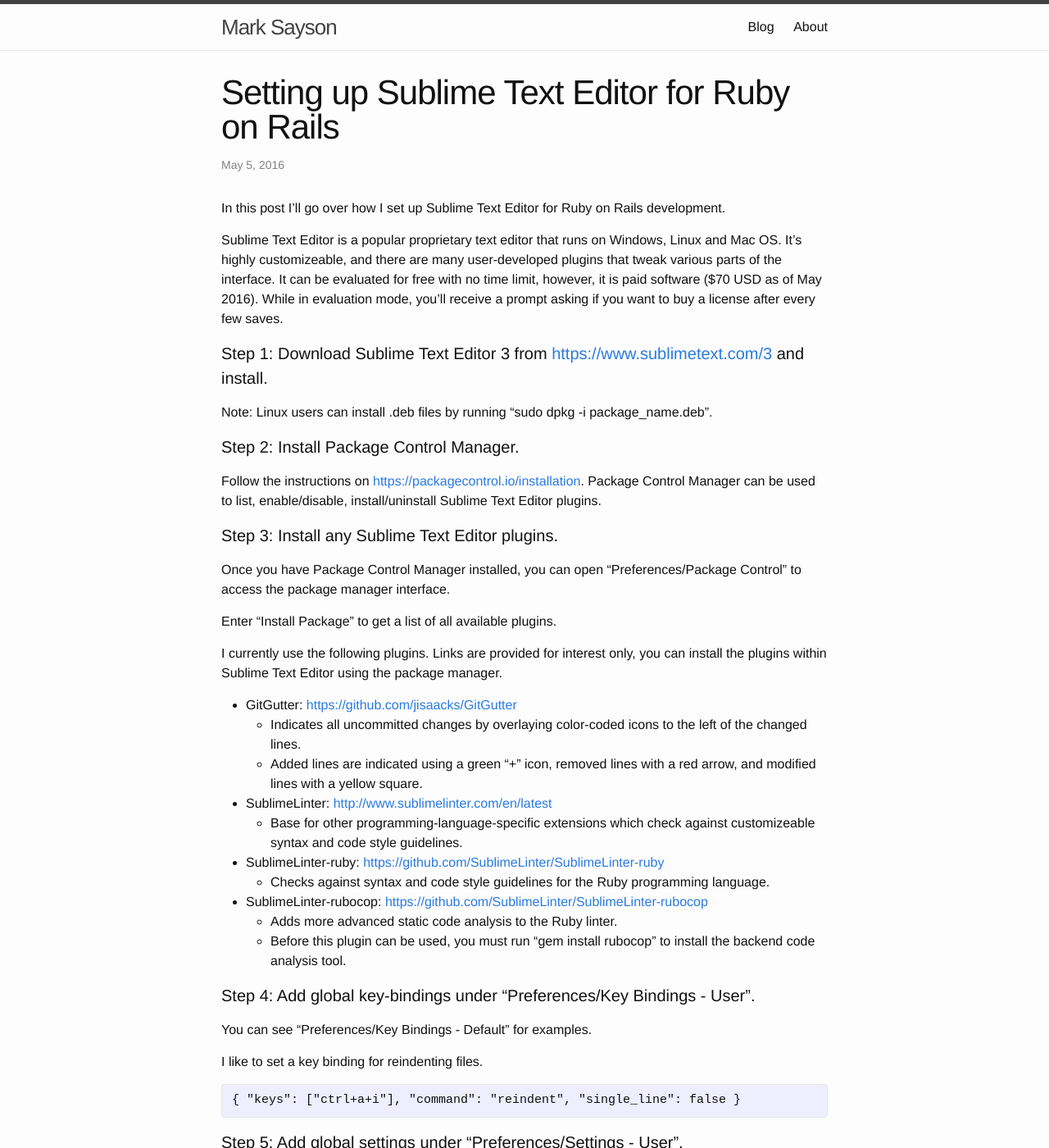
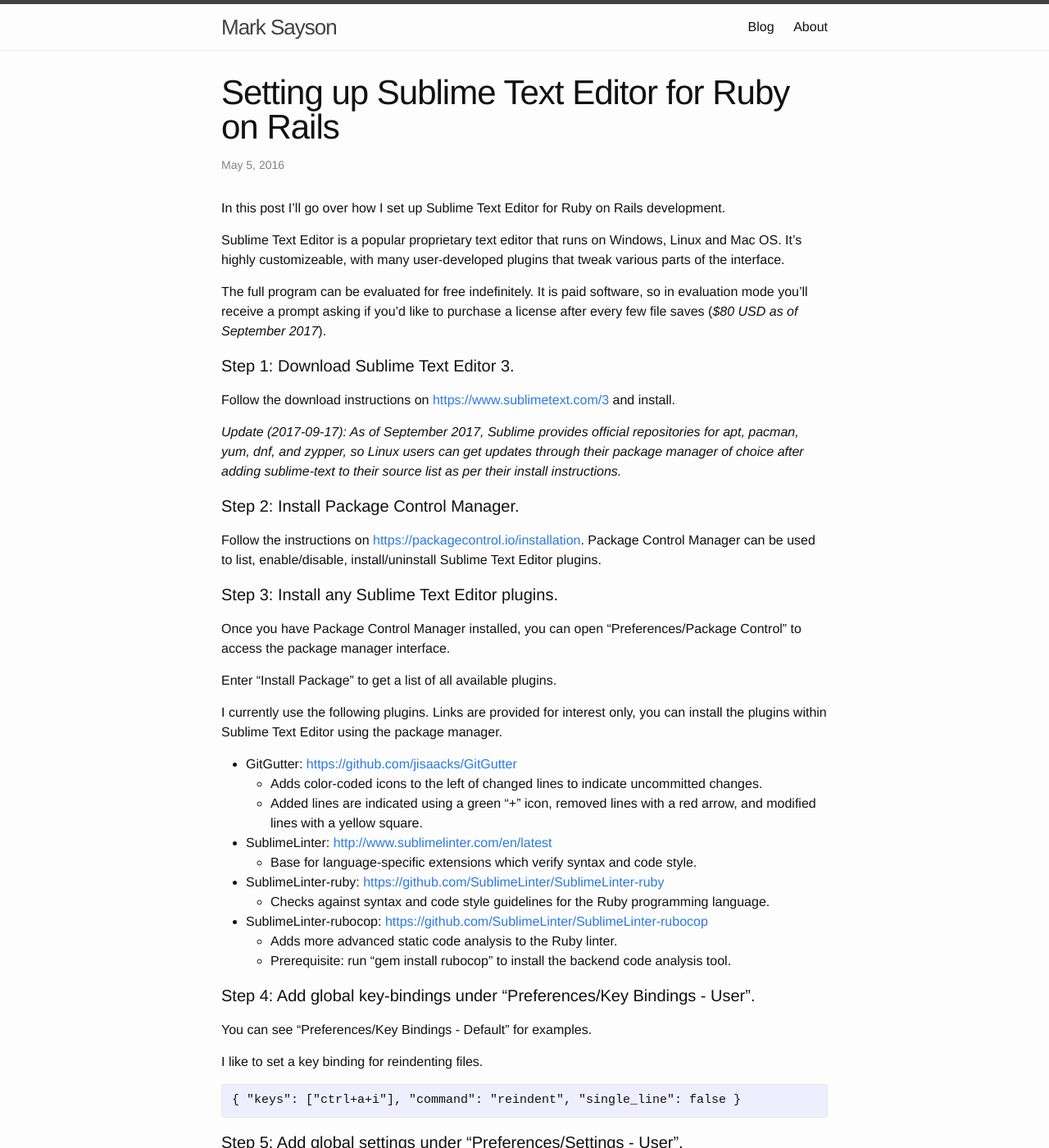
Before and after one commit to msayson/msayson.github.io, a Jekyll site: the page built from _posts/2016-05-04-setting-up-sublime-text-editor-for-ruby-on-rails.markdown, in a window 1280 px wide and 1400 px high. Shown: the whole window at 82% size. Built offline with Jekyll 4.4.1, drawn with Linux system fonts in a browser that asks for light colours.

Commit message:
Updated installation instructions to note new Linux package manager support

```diff
--- a/_posts/2016-05-04-setting-up-sublime-text-editor-for-ruby-on-rails.markdown
+++ b/_posts/2016-05-04-setting-up-sublime-text-editor-for-ruby-on-rails.markdown
@@ -7,11 +7,15 @@
 ---
 In this post I'll go over how I set up Sublime Text Editor for Ruby on Rails development.
 
-Sublime Text Editor is a popular proprietary text editor that runs on Windows, Linux and Mac OS.  It's highly customizeable, and there are many user-developed plugins that tweak various parts of the interface.  It can be evaluated for free with no time limit, however, it is paid software ($70 USD as of May 2016).  While in evaluation mode, you'll receive a prompt asking if you want to buy a license after every few saves.
+Sublime Text Editor is a popular proprietary text editor that runs on Windows, Linux and Mac OS.  It's highly customizeable, with many user-developed plugins that tweak various parts of the interface.
 
-#### Step 1: Download Sublime Text Editor 3 from [https://www.sublimetext.com/3](https://www.sublimetext.com/3) and install.
+The full program can be evaluated for free indefinitely.  It is paid software, so in evaluation mode you'll receive a prompt asking if you'd like to purchase a license after every few file saves (*$80 USD as of September 2017*).
 
-Note: Linux users can install .deb files by running "sudo dpkg -i package_name.deb".
+#### Step 1: Download Sublime Text Editor 3.
+
+Follow the download instructions on [https://www.sublimetext.com/3](https://www.sublimetext.com/3) and install.
+
+*Update (2017-09-17): As of September 2017, Sublime provides official repositories for apt, pacman, yum, dnf, and zypper, so Linux users can get updates through their package manager of choice after adding sublime-text to their source list as per their install instructions.*
 
 #### Step 2: Install Package Control Manager.
 
@@ -26,15 +30,15 @@
 I currently use the following plugins.  Links are provided for interest only, you can install the plugins within Sublime Text Editor using the package manager.
 
 * GitGutter: [https://github.com/jisaacks/GitGutter](https://github.com/jisaacks/GitGutter)
-  * Indicates all uncommitted changes by overlaying color-coded icons to the left of the changed lines.
+  * Adds color-coded icons to the left of changed lines to indicate uncommitted changes.
   * Added lines are indicated using a green "+" icon, removed lines with a red arrow, and modified lines with a yellow square.
 * SublimeLinter: [http://www.sublimelinter.com/en/latest](http://www.sublimelinter.com/en/latest)
-  * Base for other programming-language-specific extensions which check against customizeable syntax and code style guidelines.
+  * Base for language-specific extensions which verify syntax and code style.
 * SublimeLinter-ruby: [https://github.com/SublimeLinter/SublimeLinter-ruby](https://github.com/SublimeLinter/SublimeLinter-ruby)
   * Checks against syntax and code style guidelines for the Ruby programming language.
 * SublimeLinter-rubocop: [https://github.com/SublimeLinter/SublimeLinter-rubocop](https://github.com/SublimeLinter/SublimeLinter-rubocop)
   * Adds more advanced static code analysis to the Ruby linter.
-  * Before this plugin can be used, you must run "gem install rubocop" to install the backend code analysis tool.
+  * Prerequisite: run "gem install rubocop" to install the backend code analysis tool.
 
 #### Step 4: Add global key-bindings under "Preferences/Key Bindings - User".
 
```
